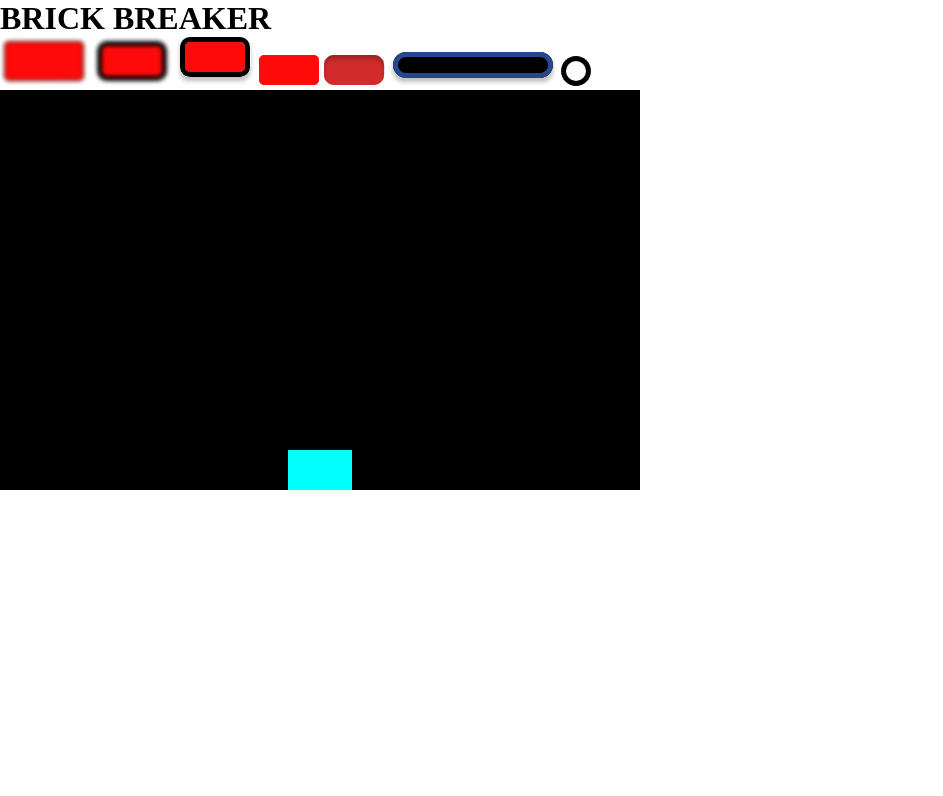
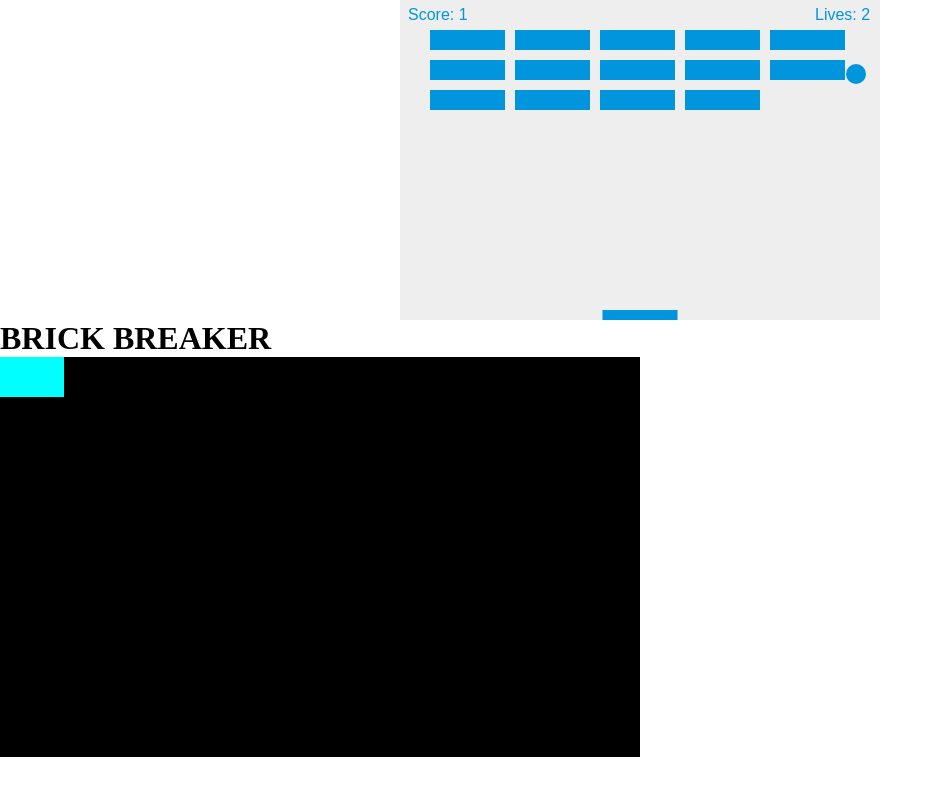
Before and after one commit to JonathanWagne/Brick-Breaker-Project, a website: page index.html in a window 1280 px wide. Shown: the whole page, without its empty margins (0-943 px from the left). Drawn offline with Linux system fonts and the light colour scheme; a web font is replaced by a local one.

Commit message:
added javascript

```diff
--- a/app.js
+++ b/app.js
@@ -1,33 +1,205 @@
-const paddle = document.querySelector(".paddle");
+var canvas = document.getElementById("myCanvas");
+var ctx = canvas.getContext("2d");
+var ballRadius = 10;
+var x = canvas.width / 2;
+var y = canvas.height - 30;
+var dx = 2;
+var dy = -2;
+var paddleHeight = 10;
+var paddleWidth = 75;
+var paddleX = (canvas.width - paddleWidth) / 2;
+var rightPressed = false;
+var leftPressed = false;
+var brickRowCount = 3;
+var brickColumnCount = 5;
+var brickWidth = 75;
+var brickHeight = 20;
+var brickPadding = 10;
+var brickOffsetTop = 30;
+var brickOffsetLeft = 30;
+var score = 0;
+var lives = 3;
 
-let paddlePosition = 22.5;
-
-const leftBound = 0;
-const rightBound = 45;
-
-function changePaddlePosition(newPosition) {
-  if (newPosition >= leftBound && newPosition <= rightBound) {
-    // then you can move it
-    paddlePosition = newPosition;
-    paddle.style.transform = `translate(${newPosition}vw, 45vh)`;
-  } else {
-    // trying to move it out of bounds, bad
+var bricks = [];
+for (var c = 0; c < brickColumnCount; c++) {
+  bricks[c] = [];
+  for (var r = 0; r < brickRowCount; r++) {
+    bricks[c][r] = { x: 0, y: 0, status: 1 };
   }
 }
-paddle.style.transform = "translate(22.5vw, 45vh)";
 
-function gameLoop() {
-  updateGameState();
+document.addEventListener("keydown", keyDownHandler, false);
+document.addEventListener("keyup", keyUpHandler, false);
+document.addEventListener("mousemove", mouseMoveHandler, false);
 
-  setTimeout(() => {
-    window.requestAnimationFrame(gameLoop);
-  }, 100);
-
-  return;
+function mouseMoveHandler(e) {
+  var relativeX = e.clientX - canvas.offsetLeft;
+  if (relativeX > 0 && relativeX < canvas.width) {
+    paddleX = relativeX - paddleWidth / 2;
+  }
 }
 
-function updateGameState() {
-  // do game stuff in here
+function keyDownHandler(e) {
+  if (e.key == "Right" || e.key == "ArrowRight") {
+    rightPressed = true;
+  } else if (e.key == "Left" || e.key == "ArrowLeft") {
+    leftPressed = true;
+  }
 }
 
-gameLoop();
+function keyUpHandler(e) {
+  if (e.key == "Right" || e.key == "ArrowRight") {
+    rightPressed = false;
+  } else if (e.key == "Left" || e.key == "ArrowLeft") {
+    leftPressed = false;
+  }
+}
+function collisionDetection() {
+  for (var c = 0; c < brickColumnCount; c++) {
+    for (var r = 0; r < brickRowCount; r++) {
+      var b = bricks[c][r];
+      if (b.status == 1) {
+        if (
+          x > b.x &&
+          x < b.x + brickWidth &&
+          y > b.y &&
+          y < b.y + brickHeight
+        ) {
+          dy = -dy;
+          b.status = 0;
+          score++;
+          if (score == brickRowCount * brickColumnCount) {
+            alert("YOU WIN, CONGRATULATIONS!");
+            document.location.reload();
+          }
+        }
+      }
+    }
+  }
+}
+
+function drawScore() {
+  ctx.font = "16px Arial";
+  ctx.fillStyle = "#0095DD";
+  ctx.fillText("Score: " + score, 8, 20);
+}
+
+function drawLives() {
+  ctx.font = "16px Arial";
+  ctx.fillStyle = "#0095DD";
+  ctx.fillText("Lives: " + lives, canvas.width - 65, 20);
+}
+
+function drawBall() {
+  ctx.beginPath();
+  ctx.arc(x, y, ballRadius, 0, Math.PI * 2);
+  ctx.fillStyle = "#0095DD";
+  ctx.fill();
+  ctx.closePath();
+}
+function drawPaddle() {
+  ctx.beginPath();
+  ctx.rect(paddleX, canvas.height - paddleHeight, paddleWidth, paddleHeight);
+  ctx.fillStyle = "#0095DD";
+  ctx.fill();
+  ctx.closePath();
+}
+function drawBricks() {
+  for (var c = 0; c < brickColumnCount; c++) {
+    for (var r = 0; r < brickRowCount; r++) {
+      if (bricks[c][r].status == 1) {
+        var brickX = c * (brickWidth + brickPadding) + brickOffsetLeft;
+        var brickY = r * (brickHeight + brickPadding) + brickOffsetTop;
+        bricks[c][r].x = brickX;
+        bricks[c][r].y = brickY;
+        ctx.beginPath();
+        ctx.rect(brickX, brickY, brickWidth, brickHeight);
+        ctx.fillStyle = "#0095DD";
+        ctx.fill();
+        ctx.closePath();
+      }
+    }
+  }
+}
+
+function draw() {
+  ctx.clearRect(0, 0, canvas.width, canvas.height);
+  drawBricks();
+  drawBall();
+  drawScore();
+  drawLives();
+  drawPaddle();
+  collisionDetection();
+
+  if (x + dx > canvas.width - ballRadius || x + dx < ballRadius) {
+    dx = -dx;
+  }
+  if (y + dy < ballRadius) {
+    dy = -dy;
+  } else if (y + dy > canvas.height - ballRadius) {
+    if (x > paddleX && x < paddleX + paddleWidth) {
+      if ((y = y - paddleHeight)) {
+        dy = -dy;
+      }
+    } else {
+      lives--;
+      if (!lives) {
+        alert("GAME OVER");
+        document.location.reload();
+      } else {
+        x = canvas.width / 2;
+        y = canvas.height - 30;
+        dx = 2;
+        dy = -2;
+        paddleX = (canvas.width - paddleWidth) / 2;
+      }
+    }
+  }
+
+  if (rightPressed && paddleX < canvas.width - paddleWidth) {
+    paddleX += 7;
+  } else if (leftPressed && paddleX > 0) {
+    paddleX -= 7;
+  }
+
+  x += dx;
+  y += dy;
+
+  requestAnimationFrame(draw);
+}
+
+draw();
+
+// const paddle = document.querySelector(".paddle");
+
+// let paddlePosition = 22.5;
+
+// const leftBound = 0;
+// const rightBound = 45;
+
+// function changePaddlePosition(newPosition) {
+//   if (newPosition >= leftBound && newPosition <= rightBound) {
+//     // then you can move it
+//     paddlePosition = newPosition;
+//     paddle.style.transform = `translate(${newPosition}vw, 45vh)`;
+//   } else {
+//     // trying to move it out of bounds, bad
+//   }
+// }
+// paddle.style.transform = "translate(22.5vw, 45vh)";
+
+// function gameLoop() {
+//   updateGameState();
+
+//   setTimeout(() => {
+//     window.requestAnimationFrame(gameLoop);
+//   }, 100);
+
+//   return;
+// }
+
+// function updateGameState() {
+//   // do game stuff in here
+// }
+
+// gameLoop();
--- a/index.html
+++ b/index.html
@@ -5,26 +5,19 @@
     <meta http-equiv="X-UA-Compatible" content="IE=edge" />
     <meta name="viewport" content="width=device-width, initial-scale=1.0" />
     <link rel="stylesheet" href="styles.css" />
-    <title>Document</title>
+    <title>Brick Breaker</title>
   </head>
   <body>
+    <canvas id="myCanvas" width="480" height="320"></canvas>
     <div class="wrapper">
       <div class="title">
         <h1 class="game-title">BRICK BREAKER</h1>
+
+        <div class="playing-field">
+          <div class="paddle"></div>
+        </div>
+        <div class="footer"></div>
       </div>
-      <img src="./src/Images/brick-red.svg" alt="" />
-      <img src="./src/Images/Another red-brick.svg" alt="" />
-      <img src="./src/Images/red.svg" alt="" />
-      <img src="./src/Images/maybe-the-best-red-brick.svg" alt="" />
-      <img src="./src/Images/anotherRectangle.svg" alt="" />
-      <img src="./src/Images/paddle.svg" alt="" />
-      <img src="./src/Images/ball.svg" alt="" />
-      <img src="./src/Images/" alt="" />
-
-      <div class="playing-field">
-        <div class="paddle"></div>
-      </div>
-      <div class="footer"></div>
     </div>
     <script src="app.js"></script>
   </body>
--- a/styles.css
+++ b/styles.css
@@ -11,6 +11,17 @@
 /*_______________________*/
 /*---playing field----*/
 /*_______________________*/
+
+* {
+  padding: 0;
+  margin: 0;
+}
+
+canvas {
+  background: #eee;
+  display: block;
+  margin: 0 auto;
+}
 
 .container {
   display: flex;
```
